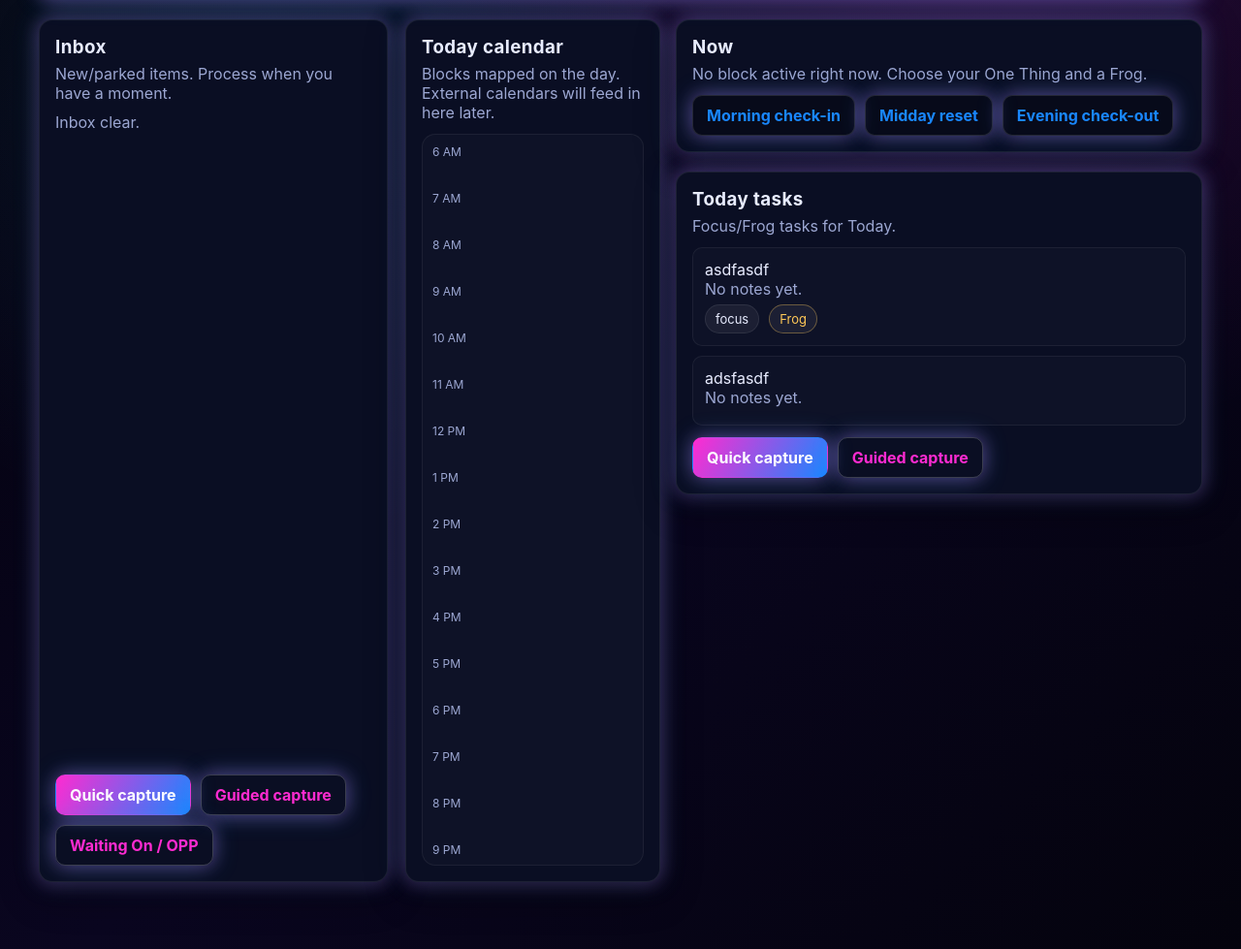
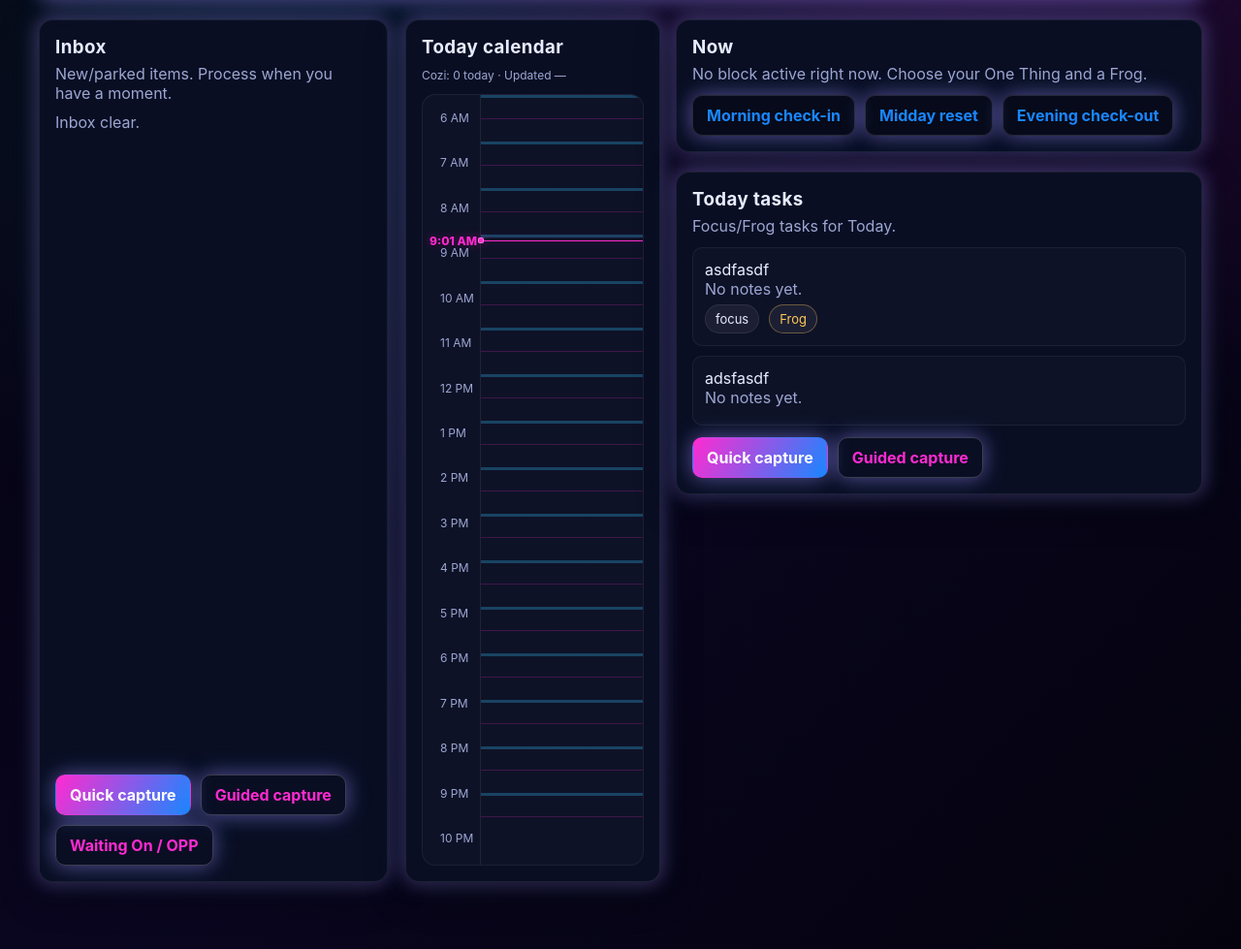
Before and after one commit to radicalmove/start-finishing-organiser, a FastAPI app: page / in a window 1280 px wide. Shown: the part 131-1110 px from the top of the page at 97% size. Run offline with FastAPI, Linux system fonts and the light colour scheme.

Commit message:
worked on calendar

```diff
--- a/app/static/css/main.css
+++ b/app/static/css/main.css
@@ -509,52 +509,107 @@
   min-height: 0;
   display: flex;
   flex-direction: column;
-  overflow: hidden;
+  overflow-x: visible;
+  overflow-y: hidden;
 }
 
 .day-calendar-scroll {
   display: grid;
-  grid-template-columns: 70px 1fr;
+  grid-template-columns: 60px 1fr;
   flex: 1;
   min-height: 0;
   height: 100%;
   max-height: 100%;
   overflow-y: auto;
+  scrollbar-width: thin;
+  scrollbar-color: var(--accent-blue) rgba(255, 255, 255, 0.08);
 }
 
 .hours {
+  /* Hour labels column; height aligns with 16 rows at 48px each, minus top padding */
   display: flex;
   flex-direction: column;
-  gap: 8px;
-  padding: 10px;
+  gap: 0;
+  padding: 0 12px 10px 18px;
   font-size: 12px;
   color: var(--muted);
   flex-shrink: 0;
-  min-height: 780px;
+  height: 800px; /* 16 x 48px */
+  border-right: 1px solid rgba(255, 255, 255, 0.08);
 }
 
 .hour-mark {
-  height: 40px;
+  height: 48px;
+  display: flex;
+  align-items: center;
+  white-space: nowrap;
 }
 
 .events {
+  /* Event lane; left padding pushes grid right of the labels */
   position: relative;
-  padding: 10px;
+  padding: 0 12px 10px 80px; /* extra left padding so grid sits farther right of the labels */
   flex-shrink: 0;
-  min-height: 780px;
+  height: 768px; /* 16 x 48px */
+  background-image: repeating-linear-gradient(
+      to bottom,
+      rgba(53, 195, 255, 0.28) 0px,
+      rgba(53, 195, 255, 0.28) 3px,
+      transparent 3px,
+      transparent 24px,
+      rgba(255, 43, 209, 0.2) 24px,
+      rgba(255, 43, 209, 0.2) 25px,
+      transparent 25px,
+      transparent 48px
+    );
+  background-size: 100% 48px;
+  background-position: 0 0;
 }
 
+.inbox-panel,
+.day-calendar-scroll {
+  scrollbar-width: thin;
+  scrollbar-color: var(--accent-blue) rgba(255, 255, 255, 0.08);
+}
+
+.inbox-panel::-webkit-scrollbar,
+.day-calendar-scroll::-webkit-scrollbar {
+  width: 10px;
+}
+
+.inbox-panel::-webkit-scrollbar-track,
+.day-calendar-scroll::-webkit-scrollbar-track {
+  background: rgba(255, 255, 255, 0.05);
+  border-radius: 10px;
+}
+
+.inbox-panel::-webkit-scrollbar-thumb,
+.day-calendar-scroll::-webkit-scrollbar-thumb {
+  background: linear-gradient(180deg, var(--accent-blue), var(--accent-pink));
+  border-radius: 10px;
+  border: 2px solid rgba(0, 0, 0, 0.35);
+  box-shadow: 0 0 10px rgba(53, 195, 255, 0.35), 0 0 8px rgba(255, 43, 209, 0.25);
+}
+
+.inbox-panel::-webkit-scrollbar-thumb:hover,
+.day-calendar-scroll::-webkit-scrollbar-thumb:hover {
+  background: linear-gradient(180deg, var(--accent-pink), var(--accent-blue));
+}
+
+/* SETS THE SETUP OF THE EVENT BLOCK IN THE CALENDAR  */
 .event-block {
+  /* Absolute-positioned blocks using percentage top/height from backend */
   position: absolute;
   left: 6px;
   right: 6px;
-  border-radius: 10px;
-  padding: 8px;
+  border-radius: 4px;
+  padding: 6px 8px;
   color: #0b0a18;
   display: flex;
   flex-direction: column;
   gap: 2px;
   box-shadow: 0 6px 18px rgba(0, 0, 0, 0.35);
+  transform: translateY(18px); /* align blocks with grid lines without moving the grid */
 }
 
 .event-block .event-time {
@@ -591,6 +646,66 @@
 .event-block.recovery {
   background: linear-gradient(120deg, #b897ff, #8f6fff);
   border: 1px solid rgba(147, 116, 255, 0.35);
+}
+
+.event-block.external {
+  background: linear-gradient(120deg, #2a5dfb, #2fb8ff);
+  border: 1px solid rgba(53, 195, 255, 0.4);
+}
+
+.event-block.cozi-brynlee {
+  background: linear-gradient(120deg, #ff2bd1, #ff79f2);
+  border: 1px solid rgba(255, 43, 209, 0.6);
+  box-shadow: 0 6px 18px rgba(255, 43, 209, 0.35);
+  color: #0b0a18;
+}
+
+.event-block.cozi-jessica {
+  background: linear-gradient(120deg, #3ce37c, #55f5a0);
+  border: 1px solid rgba(60, 227, 124, 0.6);
+  box-shadow: 0 6px 18px rgba(60, 227, 124, 0.35);
+  color: #0b0a18;
+}
+
+.now-line {
+  /* Pink current-time indicator; JS updates top position live */
+  position: absolute;
+  left: 0;
+  right: 0;
+  height: 1px;
+  background: var(--accent-pink);
+  box-shadow: 0 0 12px rgba(255, 43, 209, 0.45);
+  pointer-events: none;
+  z-index: 3;
+  transform: translateY(14px);
+}
+
+.now-line::before {
+  content: "";
+  position: absolute;
+  left: -3px;
+  top: 50%;
+  width: 6px;
+  height: 6px;
+  transform: translateY(-50%);
+  background: var(--accent-pink);
+  border: 1px solid rgba(255, 255, 255, 0.4);
+  box-shadow: 0 0 8px rgba(255, 43, 209, 0.45);
+  border-radius: 2px;
+}
+
+.now-line-label {
+  position: absolute;
+  left: -4px;
+  transform: translate(-100%, -50%);
+  color: var(--accent-pink);
+  font-size: 12px;
+  font-weight: 800;
+  text-shadow:
+    0 0 8px rgba(255, 43, 209, 0.35),
+    0 0 2px rgba(0, 0, 0, 0.6),
+    0 1px 2px rgba(0, 0, 0, 0.45);
+  white-space: nowrap;
 }
 
 @media (max-width: 1100px) {
--- a/app/static/js/main.js
+++ b/app/static/js/main.js
@@ -102,7 +102,10 @@
   // Digital clock
   const clockTime = document.querySelector("#clock-time");
   const clockDate = document.querySelector("#clock-date");
+  const nowLine = document.querySelector("[data-now-line]");
+
   const updateClock = () => {
+    // Digital clock (header) + dynamic now-line on the calendar
     const now = new Date();
     let hours = now.getHours();
     const ampm = hours >= 12 ? "PM" : "AM";
@@ -113,7 +116,27 @@
       const options = { weekday: "long", year: "numeric", month: "long", day: "numeric" };
       clockDate.textContent = now.toLocaleDateString(undefined, options);
     }
+
+    if (nowLine) {
+      // Reposition the pink line once per second; data attrs come from the backend
+      const start = parseInt(nowLine.dataset.startMinutes || "360", 10);
+      const total = parseInt(nowLine.dataset.totalMinutes || "960", 10);
+      const minutesNow = now.getHours() * 60 + now.getMinutes();
+      const rel = ((minutesNow - start) / total) * 100;
+      const clamped = Math.max(0, Math.min(100, rel));
+      nowLine.style.top = `${clamped}%`;
+      const label = nowLine.querySelector(".now-line-label");
+      if (label) {
+        label.textContent = `${hours}:${minutes} ${ampm}`;
+      }
+      nowLine.style.display = minutesNow >= start && minutesNow <= start + total ? "block" : "none";
+    }
   };
   updateClock();
   setInterval(updateClock, 1000);
+
+  // Auto-refresh the page every minute to pick up new calendar events
+  setInterval(() => {
+    window.location.reload();
+  }, 60 * 1000);
 });
--- a/app/templates/home.html
+++ b/app/templates/home.html
@@ -33,17 +33,30 @@
       <div class="right-top">
         <div class="panel calendar-panel">
           <h3>Today calendar</h3>
-          <div class="muted">Blocks mapped on the day. External calendars will feed in here later.</div>
+          <div class="muted" style="font-size:12px;margin-top:4px;">
+            Cozi: {{ cozi_event_count }} today · Updated {{ cozi_last_updated or '—' }}
+          </div>
             <div class="day-calendar">
               <div class="day-calendar-scroll">
                 <div class="hours">
-                {% for hr in range(6, 22) %}
+                  {% for hr in range(6, 23) %}
                     <div class="hour-mark">{{ hr if hr <= 12 else hr-12 }} {{ 'AM' if hr < 12 else 'PM' }}</div>
                   {% endfor %}
                 </div>
               <div class="events">
+                {% if now_position is not none %}
+                  <div
+                    class="now-line"
+                    data-now-line
+                    data-start-minutes="{{ day_start_minutes }}"
+                    data-total-minutes="{{ day_total_minutes }}"
+                    style="top: {{ "%.4f"|format(now_position) }}%;"
+                  >
+                    <span class="now-line-label">{{ now_label }}</span>
+                  </div>
+                {% endif %}
                 {% for ev in calendar_events %}
-                  <div class="event-block {{ ev.type }}" style="top: {{ ev.top }}%; height: {{ ev.height }}%;">
+                  <div class="event-block {{ ev.type }}{% if ev.extra_class %} {{ ev.extra_class }}{% endif %}" style="top: {{ ev.top }}%; height: {{ ev.height }}%;">
                     <div class="event-time">{{ ev.start_display }}{% if ev.end_display %} – {{ ev.end_display }}{% endif %}</div>
                     <div class="event-label">{{ ev.label }}</div>
                     {% if ev.project %}<div class="event-project">{{ ev.project }}</div>{% endif %}
--- a/requirements.txt
+++ b/requirements.txt
@@ -3,3 +3,5 @@
 jinja2==3.1.4
 sqlalchemy==2.0.36
 python-multipart==0.0.9
+icalendar==5.0.12
+certifi==2024.12.14
```
Also changed, not shown: app/routes/homepage.py (+147 -4 lines). Lines whose indentation alone changed are shown as unchanged.
